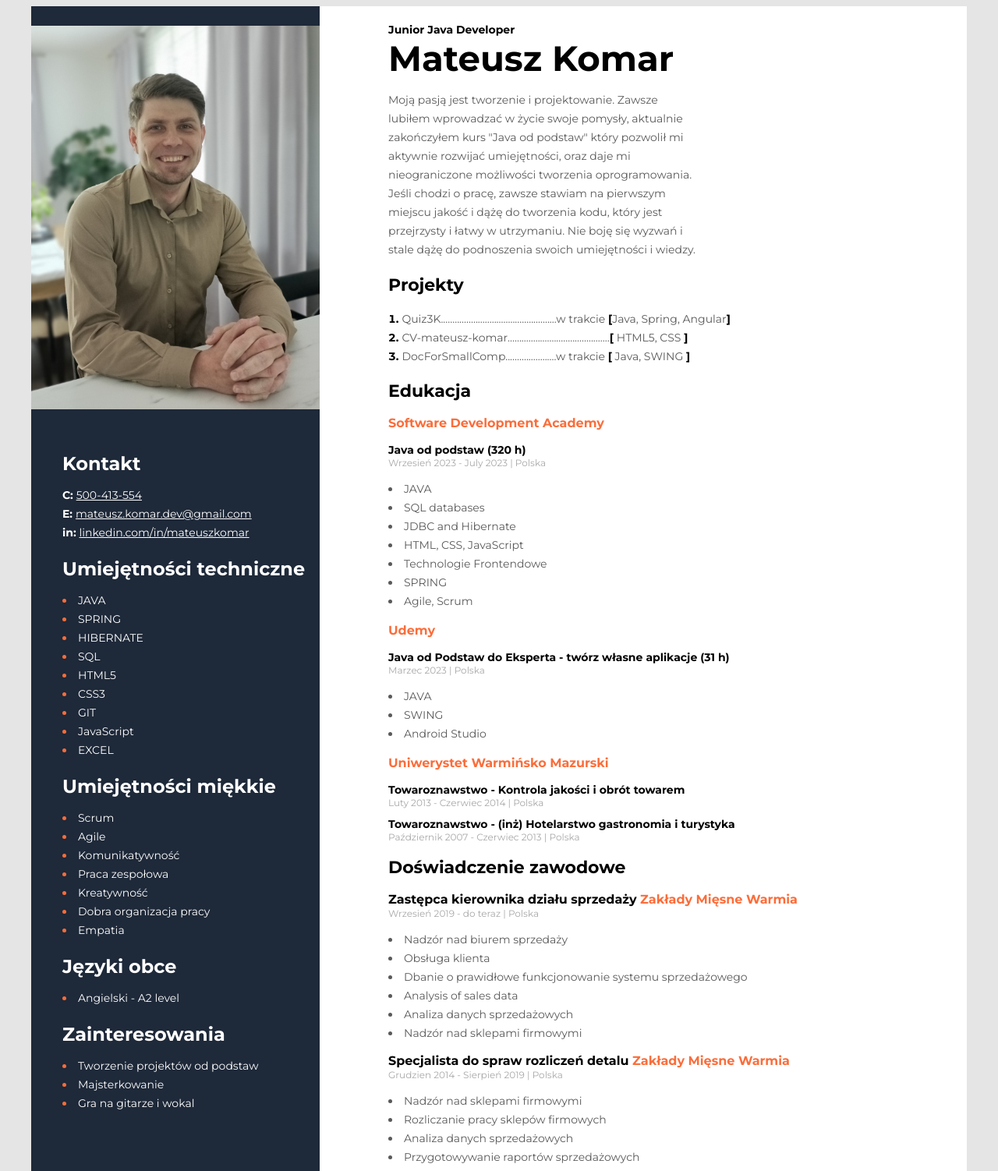
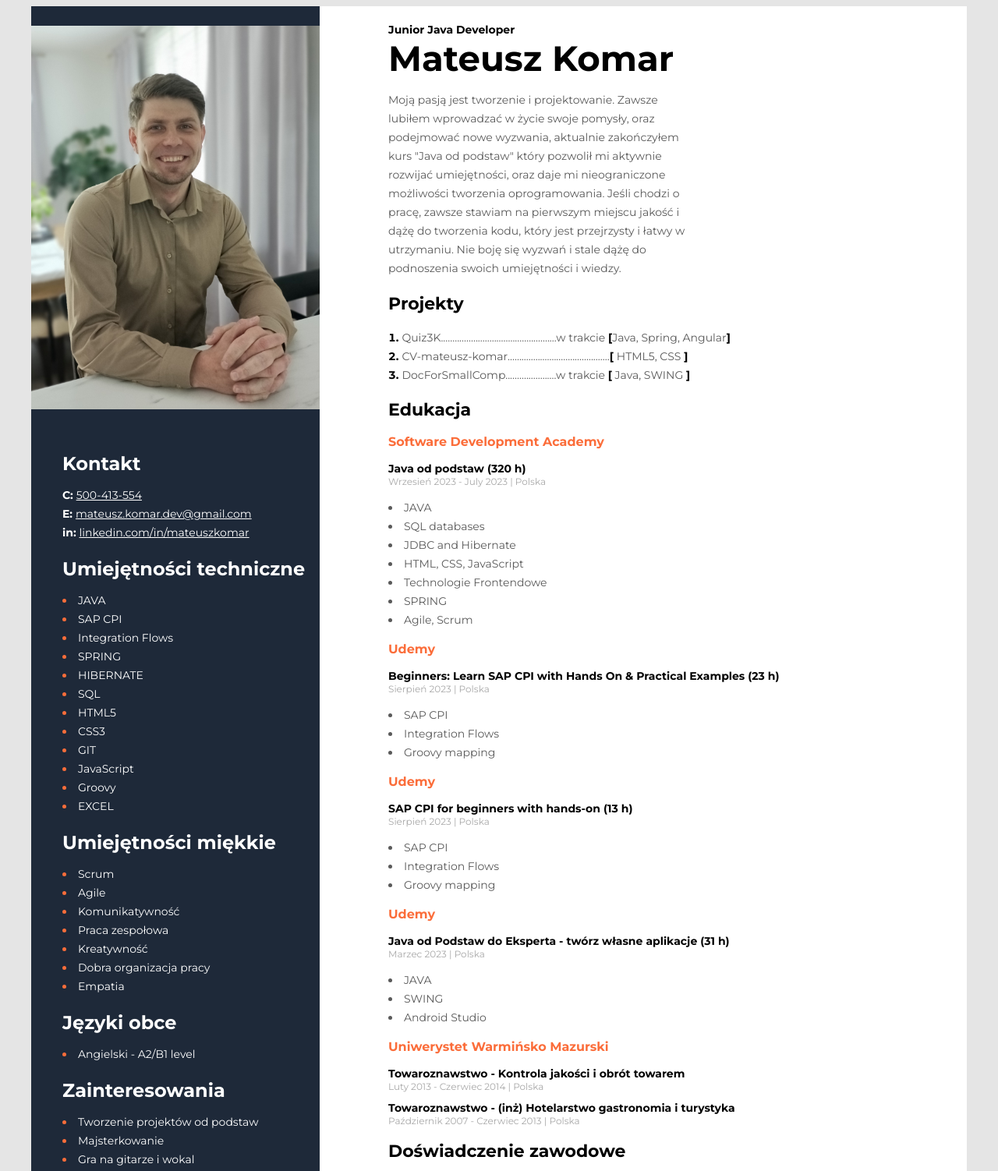
Before and after one commit to Matkaru/CV, a plain HTML site: page cv-pl/index.html in a window 1280 px wide. Shown: the top 1502 px of the page at 78% size. Drawn offline with Linux system fonts and the light colour scheme.

Commit message:
add new skills

```diff
--- a/cv-pl/index.html
+++ b/cv-pl/index.html
@@ -22,14 +22,15 @@
                     <h1>Mateusz Komar</h1>
                     <p class="description">
                         Moją pasją jest tworzenie i projektowanie. Zawsze
-                        lubiłem wprowadzać w życie swoje pomysły, aktualnie
-                        zakończyłem kurs "Java od podstaw" który pozwolił mi
-                        aktywnie rozwijać umiejętności, oraz daje mi
-                        nieograniczone możliwości tworzenia oprogramowania.
-                        Jeśli chodzi o pracę, zawsze stawiam na pierwszym
-                        miejscu jakość i dążę do tworzenia kodu, który jest
-                        przejrzysty i łatwy w utrzymaniu. Nie boję się wyzwań i
-                        stale dążę do podnoszenia swoich umiejętności i wiedzy.
+                        lubiłem wprowadzać w życie swoje pomysły, oraz
+                        podejmować nowe wyzwania, aktualnie zakończyłem kurs
+                        "Java od podstaw" który pozwolił mi aktywnie rozwijać
+                        umiejętności, oraz daje mi nieograniczone możliwości
+                        tworzenia oprogramowania. Jeśli chodzi o pracę, zawsze
+                        stawiam na pierwszym miejscu jakość i dążę do tworzenia
+                        kodu, który jest przejrzysty i łatwy w utrzymaniu. Nie
+                        boję się wyzwań i stale dążę do podnoszenia swoich
+                        umiejętności i wiedzy.
                     </p>
                 </div>
                 <div class="projects">
@@ -87,6 +88,27 @@
                         <li>Technologie Frontendowe</li>
                         <li>SPRING</li>
                         <li>Agile, Scrum</li>
+                    </ul>
+                    <h3 class="university-name">Udemy</h3>
+                    <p class="job-title">
+                        Beginners: Learn SAP CPI with Hands On & Practical
+                        Examples (23 h)
+                    </p>
+                    <p class="job-date">Sierpień 2023 | Polska</p>
+                    <ul class="job-list">
+                        <li>SAP CPI</li>
+                        <li>Integration Flows</li>
+                        <li>Groovy mapping</li>
+                    </ul>
+                    <h3 class="university-name">Udemy</h3>
+                    <p class="job-title">
+                        SAP CPI for beginners with hands-on (13 h)
+                    </p>
+                    <p class="job-date">Sierpień 2023 | Polska</p>
+                    <ul class="job-list">
+                        <li>SAP CPI</li>
+                        <li>Integration Flows</li>
+                        <li>Groovy mapping</li>
                     </ul>
 
                     <h3 class="university-name">Udemy</h3>
@@ -196,6 +218,14 @@
                     <h2 class="header-secondary">Umiejętności techniczne</h2>
                     <ul class="list-secondary">
                         <li><span class="list-secondary-item">JAVA</span></li>
+                        <li>
+                            <span class="list-secondary-item">SAP CPI</span>
+                        </li>
+                        <li>
+                            <span class="list-secondary-item"
+                                >Integration Flows</span
+                            >
+                        </li>
                         <li><span class="list-secondary-item">SPRING</span></li>
                         <li>
                             <span class="list-secondary-item">HIBERNATE</span>
@@ -206,6 +236,9 @@
                         <li><span class="list-secondary-item">GIT</span></li>
                         <li>
                             <span class="list-secondary-item">JavaScript</span>
+                        </li>
+                        <li>
+                            <span class="list-secondary-item">Groovy</span>
                         </li>
                         <li>
                             <span class="list-secondary-item">EXCEL</span>
@@ -247,7 +280,7 @@
                     <ul class="list-secondary">
                         <li>
                             <span class="list-secondary-item"
-                                >Angielski - A2 level</span
+                                >Angielski - A2/B1 level</span
                             >
                         </li>
                     </ul>
```
